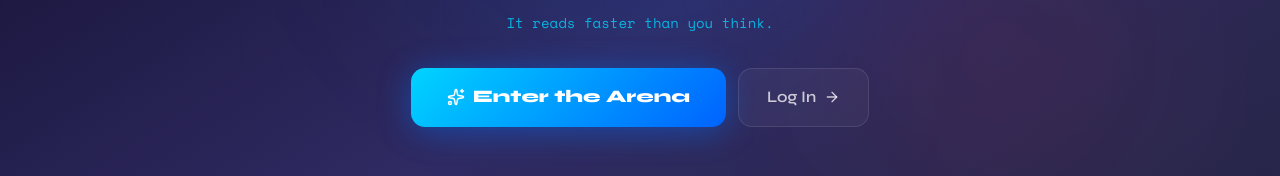
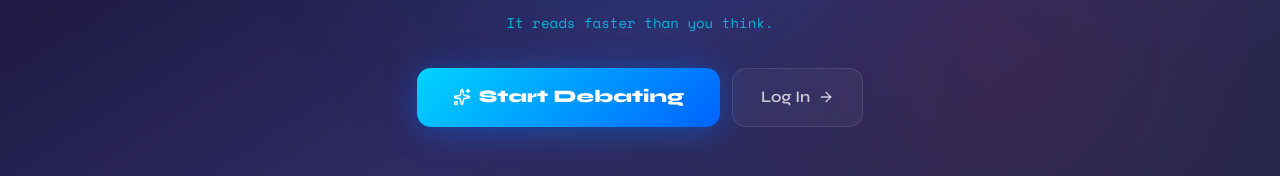
Before and after one commit to JCMlo02/AI-Debater, a Next.js app: page / in a window 1280 px wide. Shown: the part 362-538 px from the top of the page. Built offline with nearby package versions, Linux system fonts and the light colour scheme; no server answers.

Commit message:
ui text updates

```diff
--- a/src/app/dashboard/page.tsx
+++ b/src/app/dashboard/page.tsx
@@ -113,7 +113,7 @@ export default function DashboardPage() {
               letterSpacing: "0.05em",
             }}
           >
-            Loading arena...
+            Loading Dashboard...
           </span>
         </div>
       </div>
@@ -309,7 +309,7 @@ export default function DashboardPage() {
                 ? `${stats.totalDebates} topic${
                     stats.totalDebates !== 1 ? "s" : ""
                   } debated · ${winRate}% win rate`
-                : "Ready to enter the arena?"}
+                : "Ready to argue?"}
             </p>
           </div>
 
--- a/src/app/signup/page.tsx
+++ b/src/app/signup/page.tsx
@@ -78,7 +78,7 @@ export default function SignUpPage() {
         <div className="mb-6 text-center">
           <h1 className="text-3xl font-black text-white">Create account</h1>
           <p className="mt-1 text-sm text-white/50">
-            Join the arena. It&apos;s free.
+            Join, It&apos;s free.
           </p>
         </div>
 
--- a/src/components/HomePage.tsx
+++ b/src/components/HomePage.tsx
@@ -41,7 +41,7 @@ const steps = [
     num: 4,
     Icon: Scale,
     title: "Verdict",
-    desc: "An AI judge rules the arena",
+    desc: "An AI judge determines the winner",
   },
 ];
 
@@ -365,7 +365,7 @@ export default function HomePage() {
             style={{ width: "fit-content" }}
           >
             <Sparkles size={18} />
-            Enter the Arena
+            Start Debating
           </Link>
           <Link
             href="/login"
--- a/src/components/dashboard/NewDebateModal.tsx
+++ b/src/components/dashboard/NewDebateModal.tsx
@@ -530,7 +530,7 @@ export default function NewDebateModal({ onClose }: NewDebateModalProps) {
               </>
             ) : (
               <>
-                <Swords size={18} /> Enter the Arena
+                <Swords size={18} /> Start Debating
               </>
             )}
           </button>
--- a/src/components/dashboard/RecentDebates.tsx
+++ b/src/components/dashboard/RecentDebates.tsx
@@ -64,7 +64,7 @@ export default function RecentDebates({ debates }: RecentDebatesProps) {
             letterSpacing: "0.05em",
           }}
         >
-          No completed debates yet — enter the arena ⚔️
+          No completed debates yet  ⚔️
         </div>
       ) : (
         <div>
```
